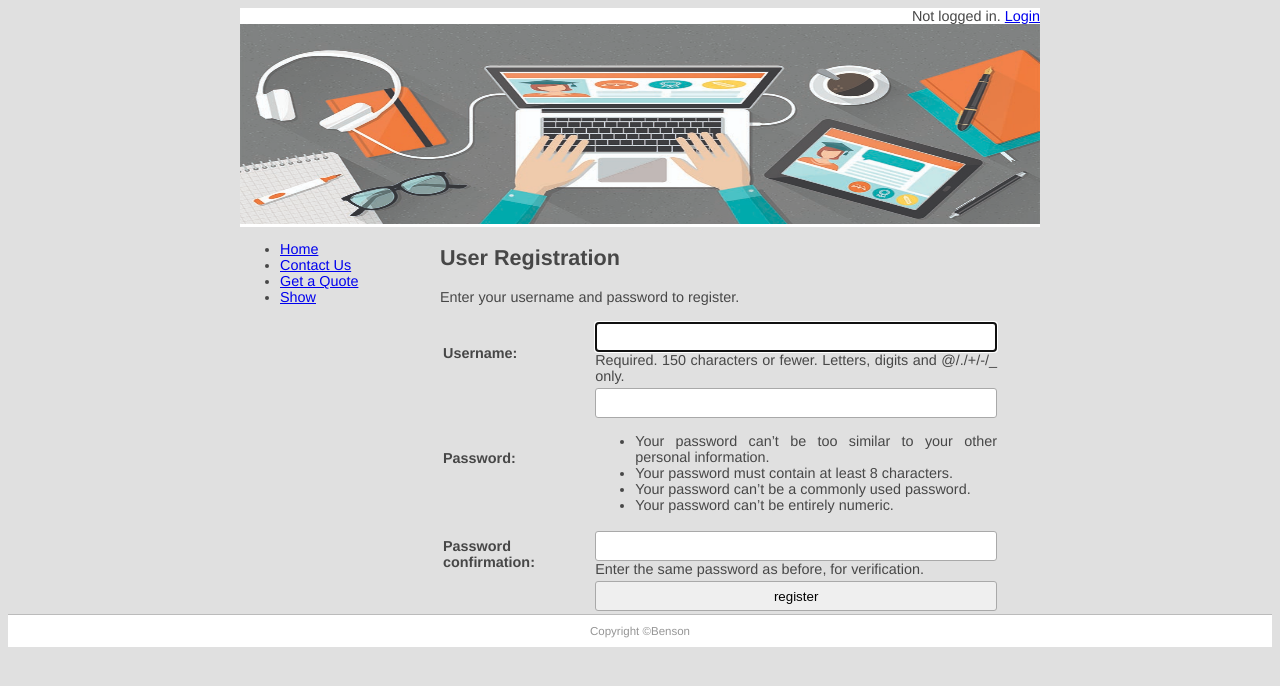
After one commit to Benndora1/Mfdw, a Django app: page /register/ in a window 1280 px wide. The commit adds this page. Shown: the top 686 px of the page. Run offline with Django 3.2, Linux system fonts and the light colour scheme.

Commit message:
user restrictions

```diff
--- a/mfdw_site/settings.py
+++ b/mfdw_site/settings.py
@@ -23,7 +23,7 @@ BASE_DIR = os.path.dirname(os.path.dirname(os.path.abspath(__file__)))
 SECRET_KEY = 'lu%t%0&1m6p+_an&d)3y(=7ur$6n!9)crfc88x_u110co#sa&z'
 
 # SECURITY WARNING: don't run with debug turned on in production!
-DEBUG = True
+DEBUG = False
 
 ALLOWED_HOSTS = ['127.0.0.1']
 
--- a/mfdw_site/templates/base.html
+++ b/mfdw_site/templates/base.html
@@ -4,15 +4,22 @@
 <head>
      <meta charset="utf-8">
 <title>
-    {% block title%}
+    {% block title %}
         Unititled Document
-    {% endblock title%}
+    {% endblock title %}
 </title>
 <link href="{% static 'main.css' %}" rel="stylesheet"type="text/css">
 </head>
 <body>
     <div id="wrapper">
         <header id="header">
+            <span style="float: right;">
+              {% if user.is_authenticated %}
+                Hello, {{ user.username }}. <a href="{% url 'logout' %}?next=/">Log Out </a>
+                {% else %}
+                   Not logged in. <a href="{% url 'login' %}?next=/">Login</a>
+              {% endif %}
+            </span>
 
             <div id="topbanner"><img src="{% static 'top_banner.jpg' %}" width="800" height="200" alt=""/></div>
         </header>
--- /dev/null
+++ b/mfdw_site/templates/registration/register.html
@@ -0,0 +1,26 @@
+{% extends "base.html" %}
+
+{% block title %}User Registration {% endblock title %}
+
+{% block sidenav %}
+     <li><a href="/">Home</a></li>
+{% endblock sidenav %}
+
+{% block content %}
+<h1>User Registration</h1>
+
+<p>Enter your username and password to register.</p>
+
+<form method="POST" action="">
+<table>
+    {{ form.as_table }}
+    <tr>
+        <td>&nbsp;</td>
+        <td><input type="submit" value="register"></td>
+    </tr>
+</table>
+<input type="hidden" name="next" value="{{ next }}" />
+{% csrf_token %}
+</form>
+
+{% endblock %}
--- a/mfdw_site/urls.py
+++ b/mfdw_site/urls.py
@@ -1,11 +1,18 @@
+
+from django.views.generic.base import TemplateView
+from quotes.views import Register
+
 
 from django.contrib import admin
 from django.urls import include, path
 from django.views.generic.base import TemplateView
 
 urlpatterns = [
+    path('rgister/success/',TemplateView.as_view(template_name="registration/success.html"), name='register-success'),
+    path('register/', Register.as_view(), name='register'),
     path('testpage', TemplateView.as_view(template_name='pages/page.html')),
     path('admin/', admin.site.urls),
     path('quote/', include('quotes.urls')),
+    path('', include('django.contrib.auth.urls')),
     path('', include('pages.urls')),
 ]
--- a/quotes/views.py
+++ b/quotes/views.py
@@ -1,3 +1,9 @@
+from django.contrib.auth.decorators import login_required
+from django.contrib.auth.mixins import LoginRequiredMixin
+from django.views.generic.edit import CreateView
+from django.contrib.auth.forms import UserCreationForm
+from django.urls import reverse_lazy
+
 from django.shortcuts import render
 from django.http import HttpResponseRedirect
 from django.views.generic.list import ListView
@@ -9,42 +15,55 @@ from pages.models import Page
 
 
 #ListView Class
-class QuoteList(ListView):
-    model = Quote
+class QuoteList(LoginRequiredMixin, ListView):
+    login_url = reverse_lazy('login')
     context_object_name = 'all_quotes'
+
+    def get_queryset(self):
+        return Quote.objects.filter(
+ username=self.request.user)
+
 
     def get_context_data(self, **kwargs):
         context = super(QuoteList,self).get_context_data(**kwargs)
-        context['page_list'] =Page.objects.all()
+        context['page_list'] = Page.objects.all()
         return context
 #DetailView class
-class QuoteView(DetailView):
-    model = Quote
+class QuoteView(LoginRequiredMixin, DetailView):
+    login_url = reverse_lazy('login')
     context_object_name = 'quote'
 
-
-    def get_context_data(self, **kwargs):
-        context = super(QuoteView, self).get_context_data(**kwargs)
-        context['page_list'] = Page.objects.all()
-        return context
+    def get_queryset(self):
+        return Quote.objects.filter(username=self.request.user)
 
 
 
 
+#user registration view
+class Register(CreateView):
+    template_name = 'registration/register.html'
+    form_class = UserCreationForm
+    success_url = reverse_lazy('register-success')
 
-
-
-
-
-
+def form_invalid(self, form):
+     form.save()
+     return HttpResponseRedirect(self.success_url)
 
 # Quote view.
+@login_required(login_url=reverse_lazy('login'))
 def quote_req(request):
     submitted = False
     if request.method == 'POST':
         form =  QuoteForm(request.POST, request.FILES)
+
+
         if form.is_valid():
-            form.save()
+            quote = form.save(commit=False)
+            try:
+                quote.username = request.user
+            except Exception:
+                pass
+            quote.save()
             return HttpResponseRedirect('/quote/?submitted=True')
     else:
         form = QuoteForm()
```
Also changed, not shown: mfdw_site/templates/registration/login.html (added, +26 -0 lines), mfdw_site/templates/registration/success.html (added, +16 -0 lines), db.sqlite3.
